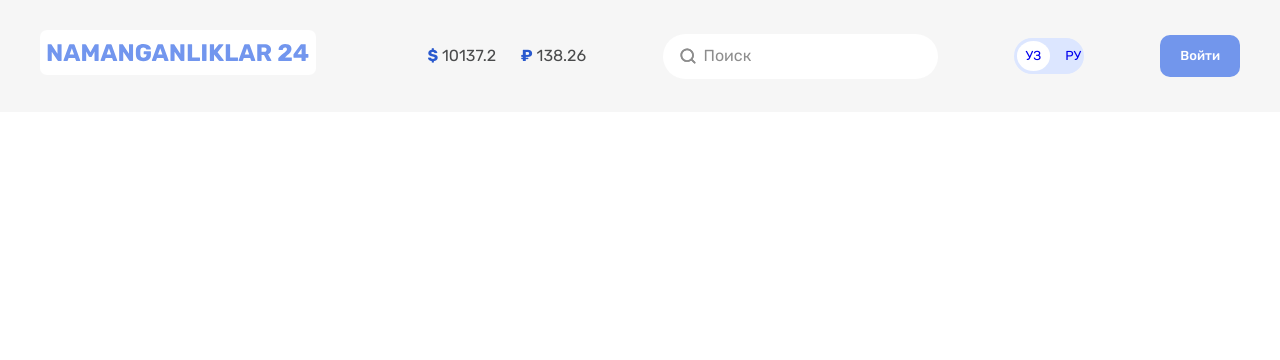
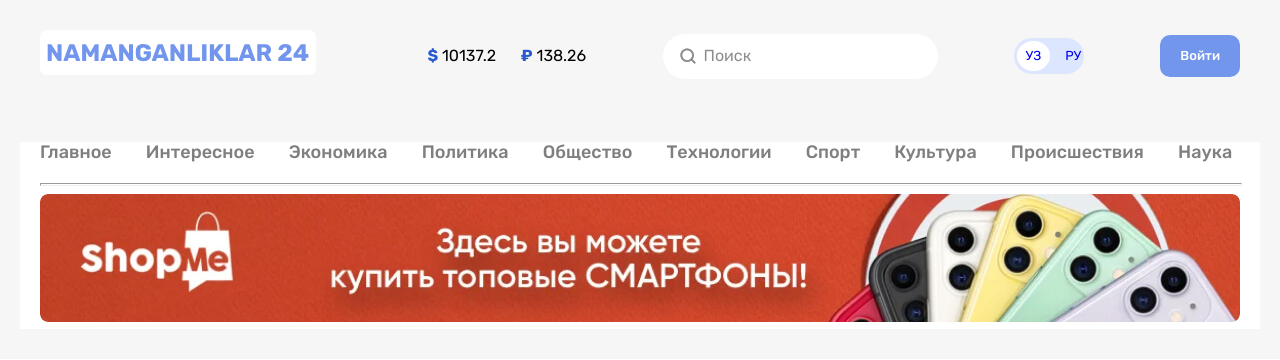
Before and after one commit to javohir1998/jr-namanganliklar, a plain HTML site: page index.html in a window 1280 px wide. Drawn offline with Linux system fonts and the light colour scheme.

Commit message:
add sitenav and ads banner

```diff
--- a/css/styles.css
+++ b/css/styles.css
@@ -13,7 +13,6 @@ body {
   font-family: "Rubik", "Aeial", sans-serif;
   font-size: 16px;
   line-height: 1.5;
-  color: #4a4b4c;
 }
 
 
@@ -39,12 +38,15 @@ body {
   display: flex;
   justify-content: space-between;
   align-items: center;
+  margin-bottom: 60px;
 }
 
 .site-logo {
   margin-right: 35px;
 }
 
+
+/* EXCHANGE-CLASSES */
 .exchange-rates {
   padding: 0;
   margin: 0;
@@ -69,6 +71,8 @@ body {
   color: #2959CE;
 }
 
+
+/* SEARCH-CLASSES */
 .search-link {
   display: flex;
   align-items: center;
@@ -88,10 +92,13 @@ body {
   margin-right: 6px;
 }
 
+
+/* LANGUAGE-CLASSES */
 .site-language-list {
   display: flex;
   justify-content: center;
   align-items: center;
+  text-align: center;
   font-family: "Rubik", "Arial", sans-serif;
   font-weight: 400;
   line-height: 12px;
@@ -135,6 +142,48 @@ color: #a6a6a6;
   font-size: 13px;
   text-decoration: none;
   line-height: 1.2;
-  background-color: #7296EC;
+  background-color: #7296ec;
   color: #fff;
 }
+
+
+/* SITENAV */
+.sitenav-content {
+  background-color: #fff;
+}
+
+.sitenav-list {
+  display: flex;
+  align-items: center;
+  padding: 0;
+  margin: 0;
+  margin-bottom: 20px;
+  font-family: "Rubik", "Arial", sans-serif;
+  font-weight: 500;
+  font-size: 18px;
+  line-height: 21.33px;
+  list-style: none;
+}
+
+.sitenav-link {
+  color: #7f7f7f;
+  text-decoration: none;
+}
+
+.sitenav-item:not(:last-child) {
+  margin-right: 34.11px;
+}
+
+.sitenav-line {
+  width: 1200px;
+  height: 1px;
+  color: #d1d1d1;
+}
+
+
+/* ADS-BANNER */
+.ads-img {
+  width: 1200px;
+  height: 128px;
+  border-radius: 8px;
+}
--- a/index.html
+++ b/index.html
@@ -25,10 +25,10 @@
       <div class="exchange-rates">
         <ul class="exchange-rates-list">
           <li class="exchange-rates-item">
-            <span class="exchange-rates-value"><b class="exchange-rates-icon">&#36</b> 10137.2</span>
+            <span class="exchange-rates-value"><b class="exchange-rates-icon">&#36;</b> 10137.2</span>
           </li>
           <li class="exchange-rates-list">
-            <span class="exchange-rates-value"><b class="exchange-rates-icon">&#8381</b> 138.26</span>
+            <span class="exchange-rates-value"><b class="exchange-rates-icon">&#8381;</b> 138.26</span>
           </li>
         </ul>
       </div>
@@ -47,6 +47,30 @@
       </div>
       <a class="main-link" href="#">Войти</a>
     </div>
+
+    <!-- SITENAV -->
+    <div class="sitenav-content container">
+      <nav class="sitenav">
+        <ul class="sitenav-list">
+          <li class="sitenav-item"><a class="sitenav-link" href="#">Главное</a></li>
+          <li class="sitenav-item"><a class="sitenav-link" href="#">Интересное</a></li>
+          <li class="sitenav-item"><a class="sitenav-link" href="#">Экономика</a></li>
+          <li class="sitenav-item"><a class="sitenav-link" href="#">Политика</a></li>
+          <li class="sitenav-item"><a class="sitenav-link" href="#">Общество</a></li>
+          <li class="sitenav-item"><a class="sitenav-link" href="#">Технологии</a></li>
+          <li class="sitenav-item"><a class="sitenav-link" href="#">Спорт</a></li>
+          <li class="sitenav-item"><a class="sitenav-link" href="#">Культура</a></li>
+          <li class="sitenav-item"><a class="sitenav-link" href="#">Происшествия</a></li>
+          <li class="sitenav-item"><a class="sitenav-link" href="#">Наука</a></li>
+        </ul>
+      </nav>
+      <hr class="sitenav-line">
+
+      <!-- ADS-BANNER -->
+      <div class="ads-banner">
+        <img class="ads-img" src="img/ads-img.jpg" alt="Adversiting banner" srcset="img/ads-img.jpg 1x, img/ads-img@2x.jpg 2x" width="1200" height="128">
+      </div>
+    </div>
   </header>
 
   <main>
```
Also changed, not shown: img/ads-img.jpg (added), img/ads-img@2x.jpg (added).
